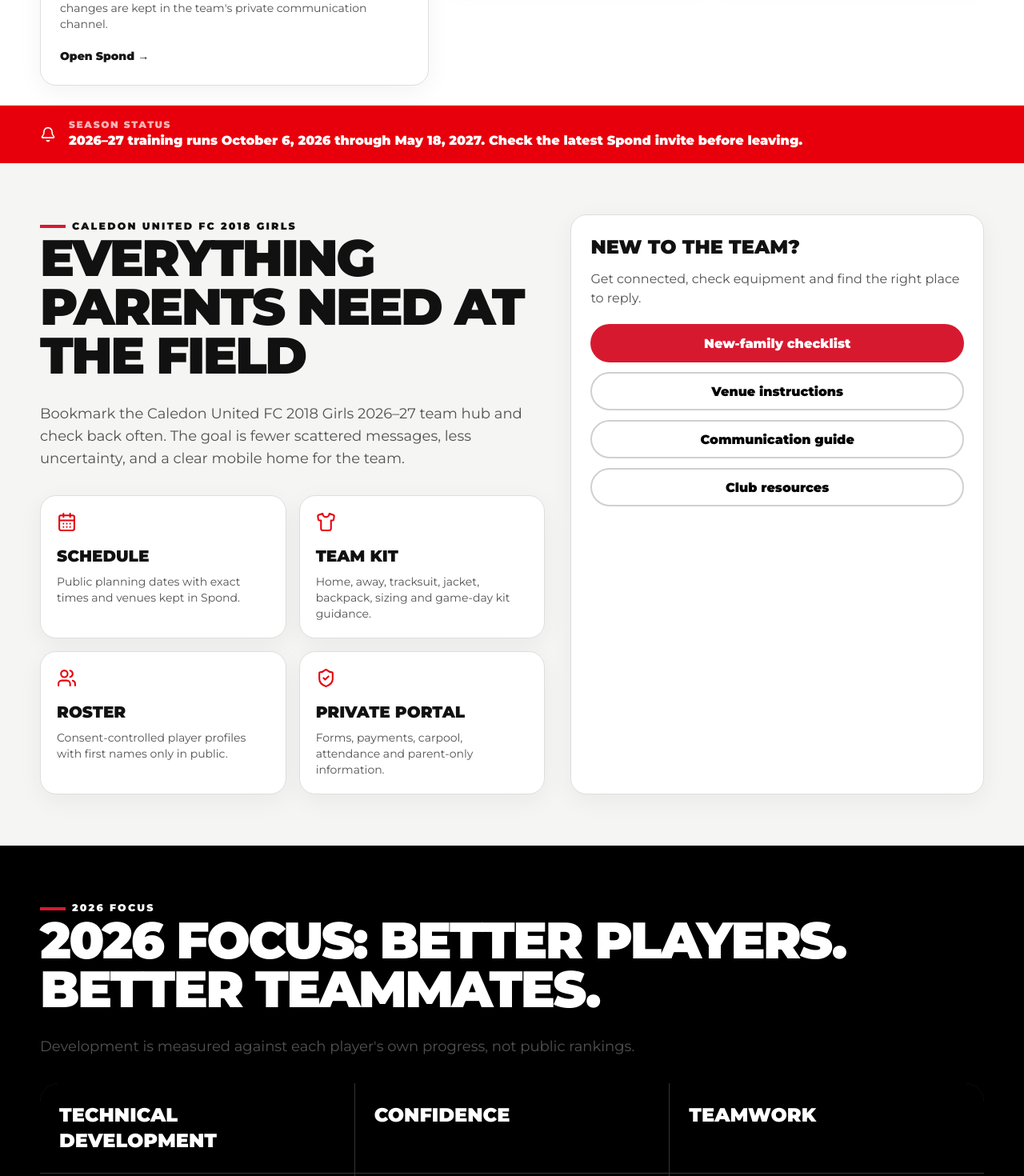
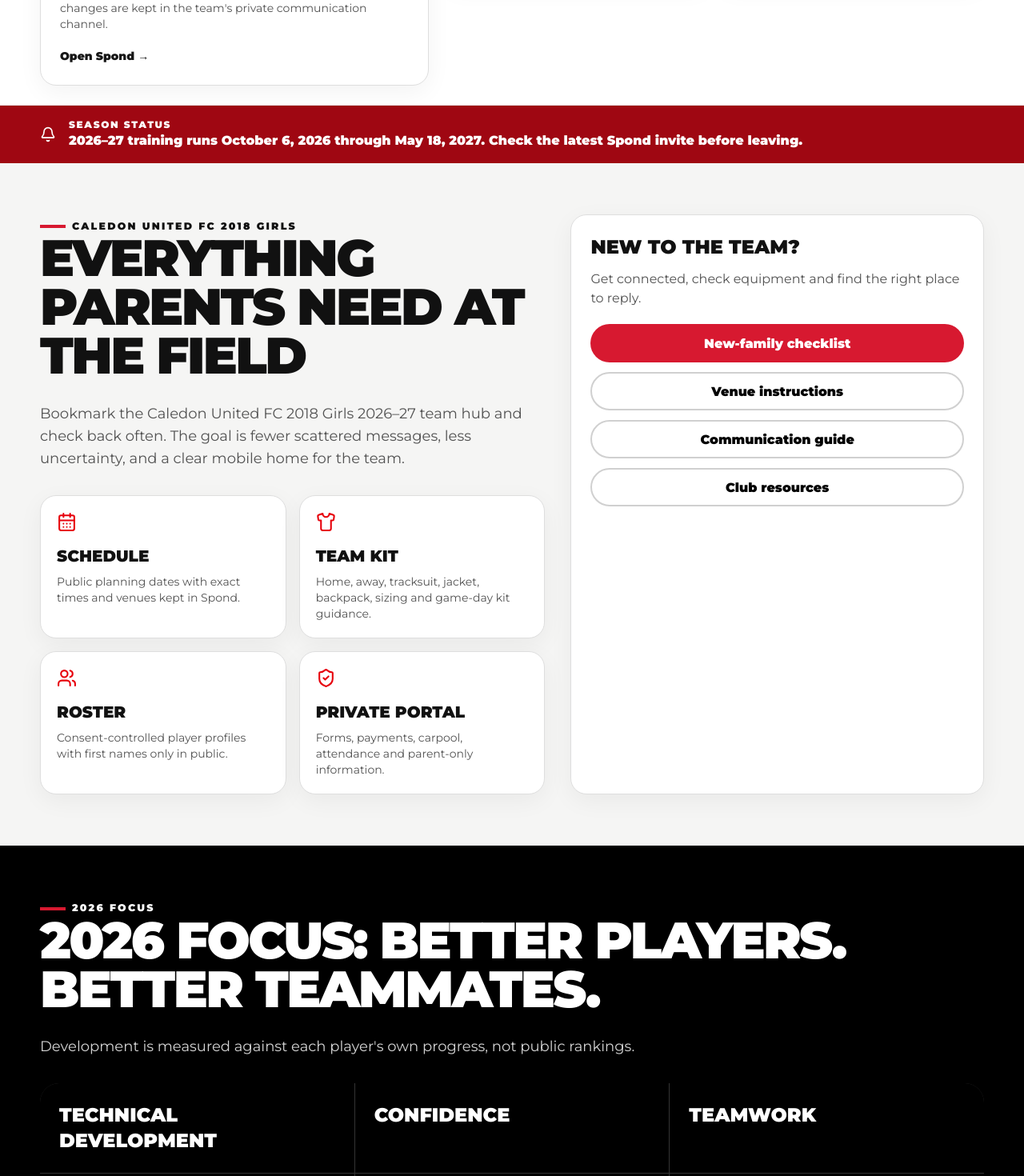
Before and after one commit to dang85ai/dg-claud, a Next.js app: page / in a window 1280 px wide. Shown: the part 740-2210 px from the top of the page at 80% size. Built offline with nearby package versions, Linux system fonts and the light colour scheme; no server answers.

Commit message:
Fix contrast, heading order and accessible names from mobile audit

```diff
--- a/app/page.tsx
+++ b/app/page.tsx
@@ -81,11 +81,11 @@ export default function HomePage() {
         </div>
       </section>
 
-      <section className="bg-red-600 text-white">
+      <section className="bg-red-800 text-white">
         <div className="container flex flex-wrap items-center gap-4 py-4">
           <Bell size={20} className="shrink-0" />
           <div>
-            <div className="text-xs font-black uppercase tracking-[.14em] text-white/70">Season Status</div>
+            <div className="text-xs font-black uppercase tracking-[.14em] text-white">Season Status</div>
             <div className="font-black">2026–27 training runs October 6, 2026 through May 18, 2027. Check the latest Spond invite before leaving.</div>
           </div>
         </div>
@@ -121,7 +121,7 @@ export default function HomePage() {
       <section className="section bg-black text-white">
         <div className="container">
           <SectionHeader
-            eyebrow="2026 Focus"
+            eyebrow="2026 Focus" tone="dark"
             title="2026 Focus: Better players. Better teammates."
             copy="Development is measured against each player's own progress, not public rankings."
           />
--- a/app/roster/page.tsx
+++ b/app/roster/page.tsx
@@ -83,7 +83,7 @@ export default function RosterPage() {
                 </article>
               ))}
             </div>
-            <p className="mt-5 text-xs leading-5 text-neutral-500">Staff names and roles are based on the Caledon Soccer Club indoor roster dated September 30, 2026.</p>
+            <p className="mt-5 text-xs leading-5 text-neutral-600">Staff names and roles are based on the Caledon Soccer Club indoor roster dated September 30, 2026.</p>
           </section>
 
           <section className="mt-12 rounded-[28px] border border-neutral-200 bg-white p-6 sm:p-8">
--- a/components/NextMatchCard.tsx
+++ b/components/NextMatchCard.tsx
@@ -81,7 +81,7 @@ export async function NextMatchCard() {
         </div>
         <div className="p-6">
           <div className="text-sm font-black uppercase text-red-600">2026–27 Training Season</div>
-          <h3 className="mt-2 text-3xl font-black uppercase tracking-tight">Check Spond for the next session</h3>
+          <h2 className="mt-2 text-3xl font-black uppercase tracking-tight">Check Spond for the next session</h2>
           <p className="mt-2 text-sm text-neutral-600">
             Exact session times, venues, entrances and last-minute changes are kept in the team&apos;s private communication channel.
           </p>
@@ -102,7 +102,7 @@ export async function NextMatchCard() {
       </div>
       <div className="p-6">
         <div className="text-sm font-black uppercase text-red-600">2026–27 Training Season</div>
-        <h3 className="mt-2 text-3xl font-black uppercase tracking-tight">{safeTitle(nextEvent)}</h3>
+        <h2 className="mt-2 text-3xl font-black uppercase tracking-tight">{safeTitle(nextEvent)}</h2>
         <div className="mt-5 grid gap-3 text-sm text-neutral-700">
           <div className="flex items-center gap-2">
             <CalendarDays size={18} className="text-red-600" />
--- a/components/RosterProfiles.tsx
+++ b/components/RosterProfiles.tsx
@@ -216,7 +216,7 @@ function FormationPitch({ snapshot, privateAccess }: { snapshot: RosterSnapshot
               <div key={slot} className="absolute z-10 flex w-28 max-w-[29%] -translate-x-1/2 -translate-y-1/2 flex-col items-center text-center"
                 style={{left:x+"%",top:y+"%"}}>
                 <button type="button" className="flex min-h-14 w-full flex-col items-center rounded-xl text-white focus-visible:outline focus-visible:outline-2 focus-visible:outline-yellow-300"
-                  aria-label={showName&&player?player.name+" · "+slot:"Position "+slot}
+
                   disabled={!showName} onClick={() => setSelectedId(player?.id ?? null)}>
                   <span className="relative grid h-12 w-12 place-items-center overflow-hidden rounded-full border-2 border-white bg-[#D71930] text-sm font-black text-white shadow-lg sm:h-16 sm:w-16">
                     {photoAllowed && player?.photo_id
--- a/components/SectionHeader.tsx
+++ b/components/SectionHeader.tsx
@@ -1,17 +1,19 @@
 export function SectionHeader({
   eyebrow,
   title,
-  copy
+  copy,
+  tone = "light"
 }: {
   eyebrow: string;
   title: string;
   copy?: string;
+  tone?: "light" | "dark";
 }) {
   return (
     <div className="mb-8">
       <div className="kicker">{eyebrow}</div>
       <h2 className="section-title mt-4">{title}</h2>
-      {copy ? <p className="max-w-3xl text-base text-neutral-600 md:text-lg">{copy}</p> : null}
+      {copy ? <p className={`max-w-3xl text-base md:text-lg ${tone === "dark" ? "text-neutral-300" : "text-neutral-600"}`}>{copy}</p> : null}
     </div>
   );
 }
--- a/components/SponsorLogoBanner.tsx
+++ b/components/SponsorLogoBanner.tsx
@@ -115,7 +115,7 @@ export function SponsorLogoBanner() {
             );
             const cls = "group flex w-full max-w-64 flex-col items-center rounded-2xl border border-neutral-200 bg-neutral-50 p-4 shadow-sm transition hover:-translate-y-0.5 hover:border-red-300 hover:shadow-md";
             return url ? (
-              <a key={sponsor.id} href={url} target="_blank" rel="noopener noreferrer sponsored" className={cls} aria-label={`Visit ${sponsor.name} website`}>
+              <a key={sponsor.id} href={url} target="_blank" rel="noopener noreferrer sponsored" className={cls}>
                 {content}
               </a>
             ) : (
@@ -152,7 +152,7 @@ export function SponsorPlacementHighlight({ placement }: { placement: string })
             </>
           );
           return url ? (
-            <a key={sponsor.id} href={url} target="_blank" rel="noopener noreferrer sponsored" className="flex flex-wrap items-center gap-3 hover:underline" aria-label={`Visit ${sponsor.name} website`}>{content}</a>
+            <a key={sponsor.id} href={url} target="_blank" rel="noopener noreferrer sponsored" className="flex flex-wrap items-center gap-3 hover:underline">{content}</a>
           ) : <div key={sponsor.id} className="flex flex-wrap items-center gap-3">{content}</div>;
         })}
       </div>
```
